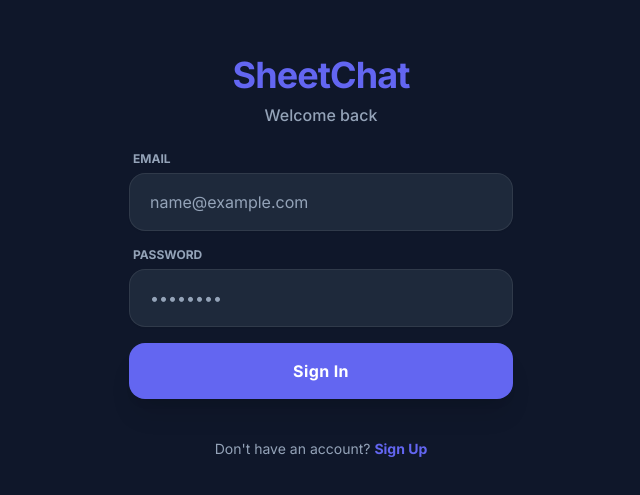
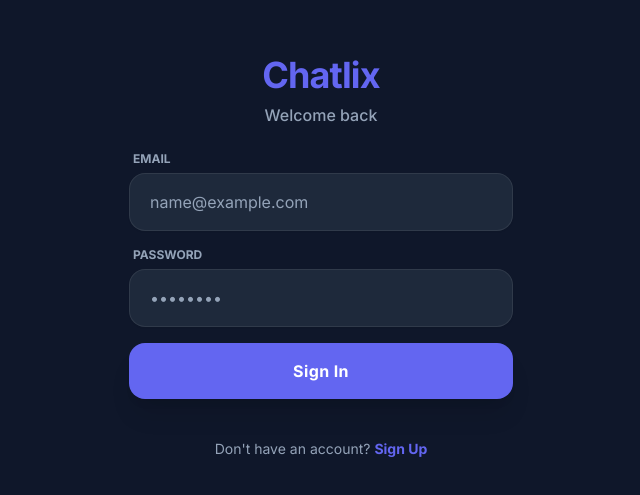
Before and after one commit to rajnish8869/chatlix, a React (Vite) app: page /#/ in a window 1280 px wide. Shown: the part 143-638 px from the top of the page, without its empty margins (319-959 px from the left). Built offline with nearby package versions, Linux system fonts and the light colour scheme; no server answers.

Commit message:
refactor: Rename project to Chatlix
Update project name, metadata, and dependencies to reflect the new branding. This includes changes to package.json, index.html, metadata.json, constants.ts, pages/Login.tsx, and the addition of capacitor.config.ts.

```diff
--- a/constants.ts
+++ b/constants.ts
@@ -20,4 +20,4 @@
   announcement: "",
 };
 
-export const APP_NAME = "SheetChat";
+export const APP_NAME = "Chatlix";
--- a/index.html
+++ b/index.html
@@ -3,7 +3,7 @@
   <head>
     <meta charset="UTF-8" />
     <meta name="viewport" content="width=device-width, initial-scale=1.0, maximum-scale=1.0, user-scalable=no, viewport-fit=cover, interactive-widget=resizes-content" />
-    <title>SheetChat Android</title>
+    <title>Chatlix</title>
     <script src="https://cdn.tailwindcss.com"></script>
     <script>
       tailwind.config = {
@@ -110,7 +110,8 @@
     "react-dom": "https://esm.sh/react-dom@18.2.0",
     "react-dom/": "https://esm.sh/react-dom@18.2.0/",
     "react-router-dom": "https://esm.sh/react-router-dom@6.22.3?external=react,react-dom",
-    "react-virtuoso": "https://esm.sh/react-virtuoso@4.7.1?external=react,react-dom"
+    "react-virtuoso": "https://esm.sh/react-virtuoso@4.7.1?external=react,react-dom",
+    "@capacitor/cli": "https://esm.sh/@capacitor/cli@^8.0.1"
   }
 }
 </script>
--- a/metadata.json
+++ b/metadata.json
@@ -1,5 +1,5 @@
 {
-  "name": "SheetChat Android",
+  "name": "Chatlix",
   "description": "An Android-first chat application using Google Sheets as a backend, featuring offline syncing, material design, and secure authentication.",
   "requestFramePermissions": []
 }
--- a/package.json
+++ b/package.json
@@ -1,5 +1,5 @@
 {
-  "name": "sheetchat-android",
+  "name": "chatlix",
   "private": true,
   "version": "0.0.0",
   "type": "module",
@@ -12,7 +12,8 @@
     "react": "18.2.0",
     "react-dom": "18.2.0",
     "react-router-dom": "6.22.3",
-    "react-virtuoso": "4.7.1"
+    "react-virtuoso": "4.7.1",
+    "@capacitor/cli": "^8.0.1"
   },
   "devDependencies": {
     "@types/node": "^22.14.0",
--- a/pages/Login.tsx
+++ b/pages/Login.tsx
@@ -42,7 +42,7 @@
     <div className="min-h-screen flex flex-col items-center justify-center p-8 bg-background transition-colors">
       <div className="w-full max-w-sm flex flex-col gap-6">
         <div className="text-center">
-            <h1 className="text-4xl font-extrabold mb-2 text-primary tracking-tight">SheetChat</h1>
+            <h1 className="text-4xl font-extrabold mb-2 text-primary tracking-tight">Chatlix</h1>
             <p className="text-text-sub font-medium">
                 {isLogin ? "Welcome back" : "Create your account"}
             </p>
```
Also changed, not shown: capacitor.config.ts (added, +12 -0 lines).
